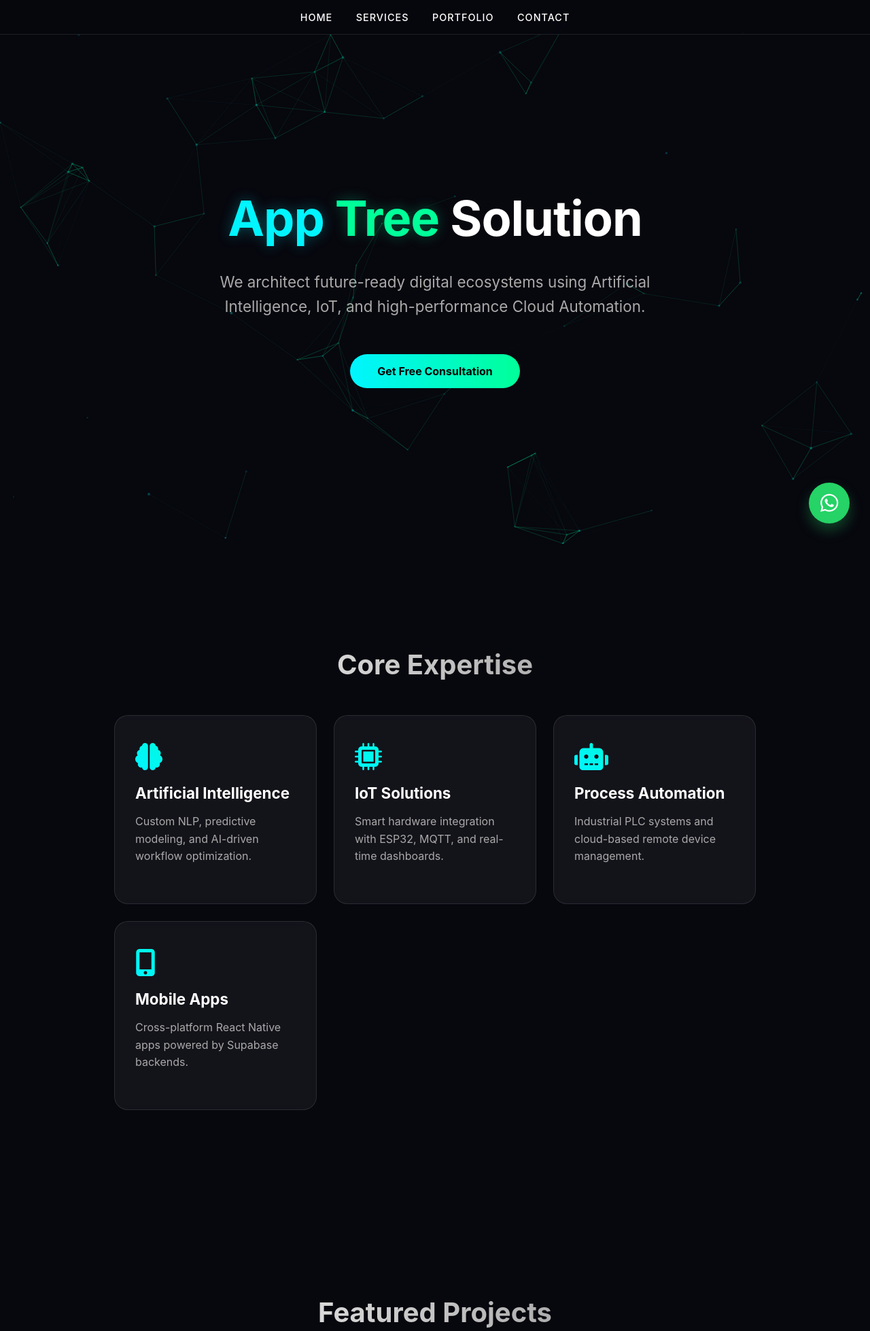
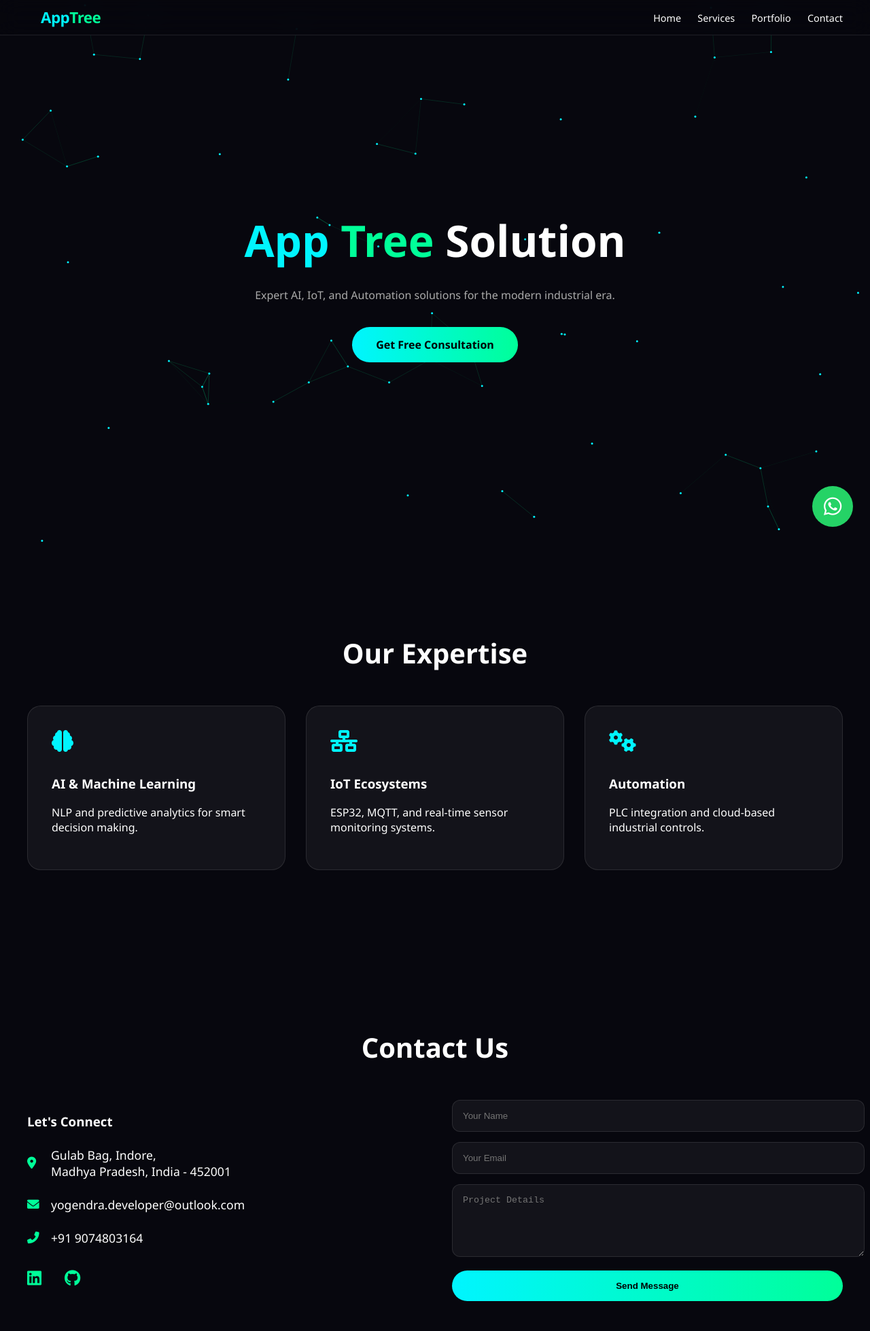
Before and after one commit to YJ-Devop/apptree-website, a plain HTML site: page index.html in a window 1280 px wide. Shown: the top 1958 px of the page at 68% size. Drawn offline with nearby package versions, Linux system fonts and the light colour scheme.

Commit message:
Refactor index.html for layout and style improvements
Updated the HTML structure and styles for improved layout and responsiveness. Enhanced navigation and footer sections.

```diff
--- a/index.html
+++ b/index.html
@@ -3,18 +3,9 @@
 <head>
   <meta charset="UTF-8">
   <meta name="viewport" content="width=device-width, initial-scale=1.0">
-
   <title>App Tree Solution | AI, Automation & IoT Experts</title>
 
-  <meta name="description" content="App Tree Solution provides AI, Automation, IoT, Mobile App and Web Development services. We build smart digital systems for modern businesses.">
-  <meta name="keywords" content="AI company India, IoT solutions, Automation systems, Mobile app development, Supabase, ESP32, React Native">
-  <meta name="author" content="App Tree Solution">
-
-  <meta property="og:title" content="App Tree Solution - AI & Automation Experts">
-  <meta property="og:description" content="We build AI, IoT and Smart Automation Systems for the modern era.">
-  <meta property="og:type" content="website">
-  <meta property="og:url" content="https://apptreesolution.com">
-
+  <meta name="description" content="App Tree Solution: AI, Automation, and IoT Experts.">
   <script src="https://cdn.jsdelivr.net/npm/tsparticles@2/tsparticles.bundle.min.js"></script>
   <link rel="stylesheet" href="https://cdnjs.cloudflare.com/ajax/libs/font-awesome/6.0.0/css/all.min.css">
 
@@ -27,51 +18,71 @@
       --glass-border: rgba(255, 255, 255, 0.1);
     }
 
-    * { box-sizing: border-box; }
-
     body {
       margin: 0;
-      font-family: 'Inter', 'Segoe UI', Roboto, sans-serif;
+      font-family: 'Segoe UI', Roboto, sans-serif;
       background: var(--bg-dark);
       color: white;
       scroll-behavior: smooth;
-      overflow-x: hidden;
     }
 
-    #tsparticles {
-      position: fixed;
-      width: 100%;
-      height: 100%;
-      z-index: -1;
-    }
+    #tsparticles { position: fixed; width: 100%; height: 100%; z-index: -1; }
 
     /* --- Navigation --- */
     nav {
       position: fixed;
       top: 0;
       width: 100%;
-      background: rgba(7, 7, 14, 0.8);
+      background: rgba(7, 7, 14, 0.85);
       backdrop-filter: blur(15px);
-      padding: 15px 0;
-      text-align: center;
       z-index: 1000;
       border-bottom: 1px solid var(--glass-border);
+      padding: 10px 0;
+    }
+
+    .nav-container {
+      max-width: 1200px;
+      margin: 0 auto;
+      display: flex;
+      justify-content: space-between;
+      align-items: center;
+      padding: 0 20px;
+    }
+
+    .logo {
+      display: flex;
+      align-items: center;
+      gap: 12px;
+      text-decoration: none;
+    }
+
+    .logo img { height: 45px; width: auto; }
+
+    .logo-text {
+      font-weight: 800;
+      font-size: 1.4rem;
+      letter-spacing: -0.5px;
     }
 
     nav a {
       color: #fff;
-      margin: 0 15px;
+      margin-left: 20px;
       text-decoration: none;
       font-weight: 500;
       font-size: 0.9rem;
-      letter-spacing: 1px;
       transition: 0.3s;
-      text-transform: uppercase;
     }
 
     nav a:hover { color: var(--primary); }
 
-    /* --- Header / Hero --- */
+    /* --- Layout --- */
+    section {
+      padding: 100px 20px;
+      max-width: 1200px;
+      margin: 0 auto;
+      scroll-margin-top: 80px;
+    }
+
     header {
       height: 100vh;
       display: flex;
@@ -79,140 +90,73 @@
       justify-content: center;
       align-items: center;
       text-align: center;
-      padding: 0 20px;
     }
 
-    header h1 {
-      font-size: clamp(2.5rem, 8vw, 4.5rem);
-      margin-bottom: 10px;
-      letter-spacing: -1px;
+    h1 { font-size: clamp(2.5rem, 8vw, 4rem); margin-bottom: 10px; }
+    h2 { font-size: 2.5rem; text-align: center; margin-bottom: 50px; }
+
+    .grid {
+      display: grid;
+      grid-template-columns: repeat(auto-fit, minmax(280px, 1fr));
+      gap: 30px;
     }
 
-    header h1 span.blue { color: var(--primary); text-shadow: 0 0 20px rgba(0,245,255,0.3); }
-    header h1 span.green { color: var(--secondary); text-shadow: 0 0 20px rgba(0,255,153,0.3); }
-
-    header p {
-      font-size: clamp(1rem, 3vw, 1.4rem);
-      color: #aaa;
-      max-width: 700px;
-      line-height: 1.6;
+    /* --- Cards --- */
+    .card {
+      background: var(--card-bg);
+      border: 1px solid var(--glass-border);
+      padding: 35px;
+      border-radius: 20px;
+      transition: 0.4s;
     }
 
-    /* --- Buttons --- */
+    .card:hover { transform: translateY(-10px); border-color: var(--primary); }
+
+    /* --- Contact Grid --- */
+    .contact-wrapper {
+      display: grid;
+      grid-template-columns: repeat(auto-fit, minmax(320px, 1fr));
+      gap: 50px;
+    }
+
+    .contact-info i { color: var(--secondary); margin-right: 15px; width: 20px; }
+    .info-item { display: flex; align-items: center; margin-bottom: 25px; font-size: 1.1rem; }
+
+    /* --- Form Elements --- */
     .btn {
-      margin-top: 30px;
-      padding: 15px 40px;
+      padding: 15px 35px;
       border: none;
       border-radius: 50px;
       background: linear-gradient(90deg, var(--primary), var(--secondary));
       color: #000;
       font-weight: bold;
-      font-size: 1rem;
       cursor: pointer;
-      transition: all 0.4s cubic-bezier(0.175, 0.885, 0.32, 1.275);
+      transition: 0.3s;
       text-decoration: none;
-      display: inline-block;
-    }
-
-    .btn:hover {
-      transform: scale(1.05);
-      box-shadow: 0 0 30px rgba(0, 255, 204, 0.4);
-    }
-
-    /* --- Sections Shared --- */
-    section {
-      padding: 120px 10%;
-      max-width: 1200px;
-      margin: 0 auto;
-      scroll-margin-top: 80px; /* Fixes overlap with nav */
-    }
-
-    h2 {
-      font-size: 2.5rem;
-      margin-bottom: 50px;
-      text-align: center;
-      background: linear-gradient(to right, #fff, #888);
-      -webkit-background-clip: text;
-      -webkit-text-fill-color: transparent;
-    }
-
-    /* --- Cards (Services & Portfolio) --- */
-    .grid {
-      display: grid;
-      grid-template-columns: repeat(auto-fit, minmax(280px, 1fr));
-      gap: 25px;
-    }
-
-    .card {
-      background: var(--card-bg);
-      border: 1px solid var(--glass-border);
-      padding: 40px 30px;
-      border-radius: 20px;
-      backdrop-filter: blur(5px);
-      transition: 0.4s;
-      text-align: left;
-    }
-
-    .card i {
-      font-size: 2.5rem;
-      margin-bottom: 20px;
-      display: block;
-      background: linear-gradient(45deg, var(--primary), var(--secondary));
-      -webkit-background-clip: text;
-      -webkit-text-fill-color: transparent;
-    }
-
-    .card:hover {
-      background: rgba(255, 255, 255, 0.08);
-      border-color: var(--primary);
-      transform: translateY(-10px);
-    }
-
-    .card h3 { margin: 15px 0; font-size: 1.4rem; }
-    .card p { color: #aaa; line-height: 1.6; }
-
-    /* --- Contact Form --- */
-    .contact-container {
-      max-width: 600px;
-      margin: 0 auto;
-      background: var(--card-bg);
-      padding: 40px;
-      border-radius: 24px;
-      border: 1px solid var(--glass-border);
     }
 
     input, textarea {
       width: 100%;
       padding: 15px;
-      margin-bottom: 20px;
-      background: rgba(0,0,0,0.3);
+      margin-bottom: 15px;
+      background: rgba(255,255,255,0.05);
       border: 1px solid var(--glass-border);
       border-radius: 12px;
       color: white;
-      font-size: 1rem;
     }
-
-    input:focus, textarea:focus {
-      outline: none;
-      border-color: var(--primary);
-    }
-
-    .hidden { display: none; }
 
     /* --- Footer --- */
     footer {
-      padding: 60px 20px;
-      text-align: center;
+      background: #05050a;
+      padding: 60px 20px 20px;
       border-top: 1px solid var(--glass-border);
-      background: #05050a;
-      color: #666;
+      margin-top: 50px;
     }
 
-    /* --- WhatsApp --- */
     .whatsapp {
       position: fixed;
-      bottom: 30px;
-      right: 30px;
+      bottom: 25px;
+      right: 25px;
       background: #25D366;
       color: white;
       width: 60px;
@@ -223,158 +167,130 @@
       justify-content: center;
       font-size: 30px;
       text-decoration: none;
-      box-shadow: 0 10px 20px rgba(37, 211, 102, 0.3);
       z-index: 1000;
-      transition: 0.3s;
     }
 
-    .whatsapp:hover { transform: scale(1.1) rotate(10deg); }
-
     @media (max-width: 768px) {
-      section { padding: 80px 20px; }
-      nav a { margin: 0 8px; font-size: 0.8rem; }
+      .nav-links { display: none; } /* Mobile menu toggle would go here */
     }
   </style>
 </head>
-
 <body>
 
   <div id="tsparticles"></div>
 
   <nav>
+    <div class="nav-container">
+      <a href="#home" class="logo">
+        <img src="logo.png" alt="" onerror="this.style.display='none'">
+        <span class="logo-text">
+          <span style="color:var(--primary)">App</span><span style="color:var(--secondary)">Tree</span>
+        </span>
+      </a>
+      <div class="nav-links">
         <a href="#home">Home</a>
         <a href="#services">Services</a>
         <a href="#portfolio">Portfolio</a>
         <a href="#contact">Contact</a>
+      </div>
+    </div>
   </nav>
 
   <header id="home">
-    <h1><span class="blue">App</span> <span class="green">Tree</span> Solution</h1>
-    <p>We architect future-ready digital ecosystems using Artificial Intelligence, IoT, and high-performance Cloud Automation.</p>
-    <a href="#contact" class="btn">Get Free Consultation</a>
+    <h1><span style="color:var(--primary)">App</span> <span style="color:var(--secondary)">Tree</span> Solution</h1>
+    <p style="color:#aaa; max-width: 600px;">Expert AI, IoT, and Automation solutions for the modern industrial era.</p>
+    <a href="#contact" class="btn" style="margin-top:20px;">Get Free Consultation</a>
   </header>
 
   <section id="services">
-    <h2>Core Expertise</h2>
+    <h2>Our Expertise</h2>
     <div class="grid">
       <div class="card">
-        <i class="fas fa-brain"></i>
-        <h3>Artificial Intelligence</h3>
-        <p>Custom NLP, predictive modeling, and AI-driven workflow optimization.</p>
+        <i class="fas fa-brain" style="font-size: 2rem; margin-bottom: 15px; color: var(--primary);"></i>
+        <h3>AI & Machine Learning</h3>
+        <p>NLP and predictive analytics for smart decision making.</p>
       </div>
       <div class="card">
-        <i class="fas fa-microchip"></i>
-        <h3>IoT Solutions</h3>
-        <p>Smart hardware integration with ESP32, MQTT, and real-time dashboards.</p>
+        <i class="fas fa-network-wired" style="font-size: 2rem; margin-bottom: 15px; color: var(--primary);"></i>
+        <h3>IoT Ecosystems</h3>
+        <p>ESP32, MQTT, and real-time sensor monitoring systems.</p>
       </div>
       <div class="card">
-        <i class="fas fa-robot"></i>
-        <h3>Process Automation</h3>
-        <p>Industrial PLC systems and cloud-based remote device management.</p>
-      </div>
-      <div class="card">
-        <i class="fas fa-mobile-alt"></i>
-        <h3>Mobile Apps</h3>
-        <p>Cross-platform React Native apps powered by Supabase backends.</p>
-      </div>
-    </div>
-  </section>
-
-  <section id="portfolio">
-    <h2>Featured Projects</h2>
-    <div class="grid">
-      <div class="card">
-        <i class="fas fa-coffee"></i>
-        <h3>IoT Vending System</h3>
-        <p>Real-time inventory and remote dispense control using Supabase & MQTT.</p>
-      </div>
-      <div class="card">
-        <i class="fas fa-calendar-check"></i>
-        <h3>AI Events Engine</h3>
-        <p>Intelligent event discovery platform with natural language search capabilities.</p>
-      </div>
-      <div class="card">
-        <i class="fas fa-industry"></i>
-        <h3>Smart Factory PLC</h3>
-        <p>Web-linked industrial automation for monitoring production metrics remotely.</p>
+        <i class="fas fa-cogs" style="font-size: 2rem; margin-bottom: 15px; color: var(--primary);"></i>
+        <h3>Automation</h3>
+        <p>PLC integration and cloud-based industrial controls.</p>
       </div>
     </div>
   </section>
 
   <section id="contact">
-    <h2>Let's Build Together</h2>
+    <h2>Contact Us</h2>
+    <div class="contact-wrapper">
+      <div class="contact-info">
+        <h3 style="margin-bottom: 25px;">Let's Connect</h3>
+        <div class="info-item">
+          <i class="fas fa-map-marker-alt"></i>
+          <span>Gulab Bag, Indore,<br>Madhya Pradesh, India - 452001</span>
+        </div>
+        <div class="info-item">
+          <i class="fas fa-envelope"></i>
+          <span>yogendra.developer@outlook.com</span>
+        </div>
+        <div class="info-item">
+          <i class="fas fa-phone-alt"></i>
+          <span>+91 9074803164</span>
+        </div>
+        <div style="margin-top: 30px; display: flex; gap: 20px;">
+          <a href="#" style="color: white; font-size: 1.5rem;"><i class="fab fa-linkedin"></i></a>
+          <a href="#" style="color: white; font-size: 1.5rem;"><i class="fab fa-github"></i></a>
+        </div>
+      </div>
+
       <div class="contact-container">
         <form name="contact" method="POST" data-netlify="true" netlify-honeypot="bot-field">
-        <p class="hidden">
-          <label>Don’t fill this out if you're human: <input name="bot-field"></label>
-        </p>
           <input type="hidden" name="form-name" value="contact">
-
-        <input type="text" name="name" placeholder="Full Name" required>
-        <input type="email" name="email" placeholder="Business Email" required>
-        <textarea name="message" rows="5" placeholder="Tell us about your project..." required></textarea>
-
-        <button type="submit" class="btn" style="width:100%; margin-top:10px;">Send Message</button>
+          <input type="text" name="name" placeholder="Your Name" required>
+          <input type="email" name="email" placeholder="Your Email" required>
+          <textarea name="message" rows="5" placeholder="Project Details" required></textarea>
+          <button type="submit" class="btn" style="width: 100%;">Send Message</button>
         </form>
+      </div>
     </div>
   </section>
 
   <footer>
-    <p>© 2026 App Tree Solution | Innovating the Future.</p>
-    <p style="font-size: 12px; margin-top: 10px;">AI • Automation • IoT • Web • Mobile</p>
+    <div style="max-width: 1200px; margin: 0 auto; display: grid; grid-template-columns: repeat(auto-fit, minmax(200px, 1fr)); gap: 40px; text-align: left;">
+      <div>
+        <h4 style="color: var(--primary);">App Tree Solution</h4>
+        <p style="font-size: 0.9rem; color: #888;">Innovating through AI & IoT.</p>
+      </div>
+      <div>
+        <h4 style="color: white;">Office</h4>
+        <p style="font-size: 0.85rem; color: #888; line-height: 1.6;">
+          Gulab Bag , Near Teen Imali bridge<br>Indore, MP, India
+        </p>
+      </div>
+      <div>
+        <h4 style="color: white;">Support</h4>
+        <a href="yogendra.developer@outlook.com" style="color:#888; text-decoration:none; font-size:0.85rem;">support@apptree.com</a>
+      </div>
+    </div>
+    <p style="text-align: center; color: #444; margin-top: 40px; font-size: 0.8rem;">© 2026 App Tree Solution. All Rights Reserved.</p>
   </footer>
 
-  <a class="whatsapp" href="https://wa.me/91YOURNUMBER" target="_blank">
-    <i class="fab fa-whatsapp"></i>
-  </a>
-
-  <script type="application/ld+json">
-    {
-      "@context": "https://schema.org",
-      "@type": "ProfessionalService",
-      "name": "App Tree Solution",
-      "address": {
-        "@type": "PostalAddress",
-        "addressLocality": "India"
-      },
-      "description": "Experts in AI, IoT, and Automation solutions.",
-      "url": "https://apptreesolution.com"
-    }
-  </script>
+  <a class="whatsapp" href="https://wa.me/919074803164" target="_blank"><i class="fab fa-whatsapp"></i></a>
 
   <script>
-    // Optimized Particles Config
     tsParticles.load("tsparticles", {
       background: { color: "#07070e" },
       particles: {
-        number: { value: 60, density: { enable: true, value_area: 800 } },
+        number: { value: 60 },
         color: { value: "#00f5ff" },
-        shape: { type: "circle" },
-        opacity: { value: 0.3, random: true },
-        size: { value: 2, random: true },
-        links: {
-          enable: true,
-          distance: 150,
-          color: "#00ff99",
-          opacity: 0.2,
-          width: 1
-        },
-        move: {
-          enable: true,
-          speed: 1.2,
-          direction: "none",
-          random: false,
-          straight: false,
-          out_mode: "out"
+        links: { enable: true, color: "#00ff99", opacity: 0.2 },
+        move: { enable: true, speed: 1 },
+        size: { value: 1.5 }
       }
-      },
-      interactivity: {
-        events: { onhover: { enable: true, mode: "grab" } },
-        modes: { grab: { distance: 200, line_linked: { opacity: 0.5 } } }
-      },
-      retina_detect: true
     });
   </script>
-
 </body>
 </html>
```
Lines whose indentation alone changed are shown as unchanged.
